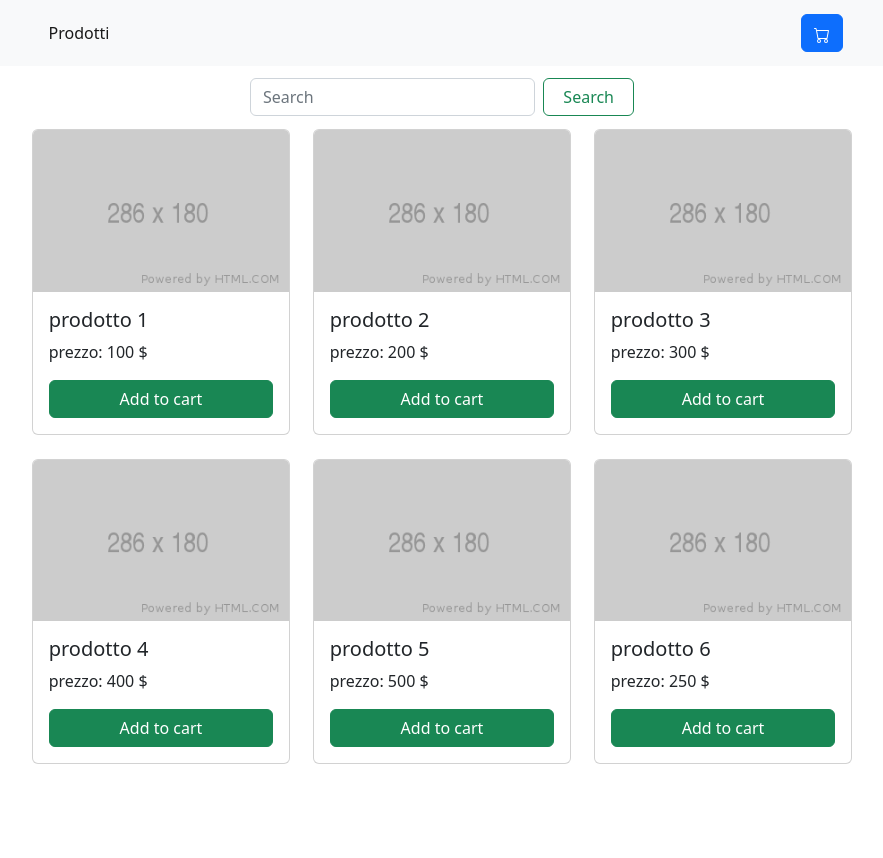
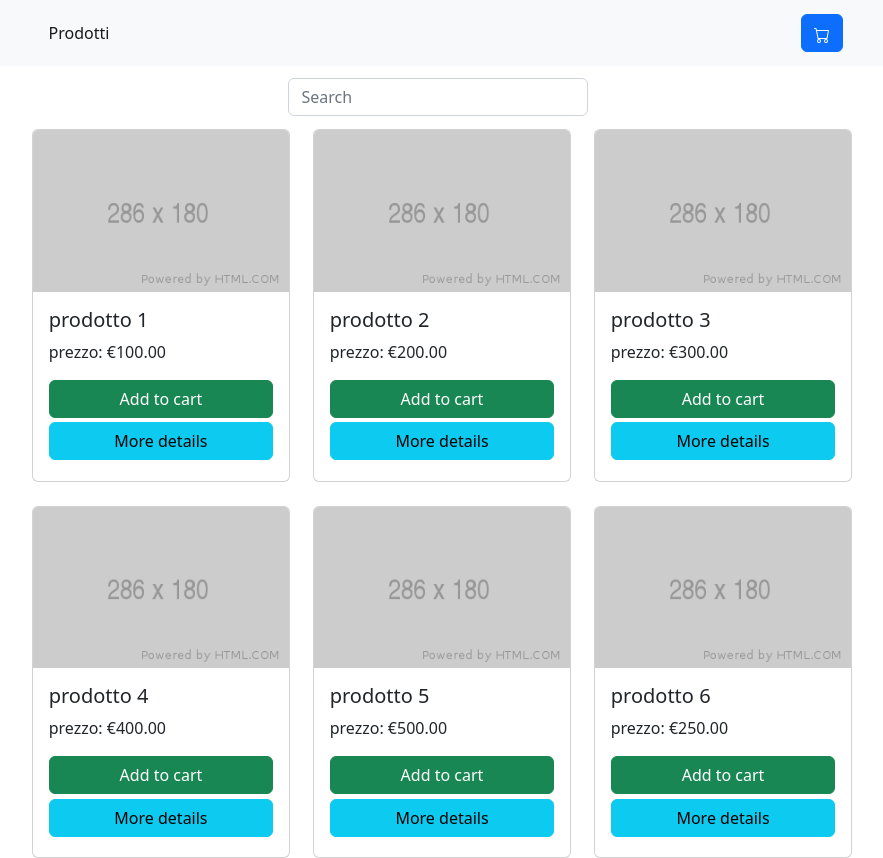
Before and after one commit to duilioandre/ecommerce-angular, an Angular app: page / in a window 1280 px wide. Shown: the whole page, without its empty margins (198-1081 px from the left). Before the commit the page ends 800 px from the top, so only its background shows below. Built offline with nearby package versions, Linux system fonts and the light colour scheme.

Commit message:
feat: added bootstrap model for product details

```diff
--- a/angular.json
+++ b/angular.json
@@ -26,7 +26,9 @@
               "src/styles.css",
               "node_modules/bootstrap/dist/css/bootstrap.min.css"
             ],
-            "scripts": []
+            "scripts": [
+              "node_modules/bootstrap/dist/js/bootstrap.min.js"
+            ]
           },
           "configurations": {
             "production": {
--- a/src/app/products/products.component.css
+++ b/src/app/products/products.component.css
@@ -11,4 +11,6 @@
 
 .btn {
   width: 100%;
+  margin: 0;
+  margin-bottom: 2%;
 }
--- a/src/app/products/products.component.html
+++ b/src/app/products/products.component.html
@@ -1,7 +1,6 @@
-<div class="search-container" style="width: 30%; margin:auto">
+<div class="search-container" style="width: 24%; margin:auto">
   <form class="d-flex" role="search">
     <input class="form-control me-2" type="search" placeholder="Search" aria-label="Search" [(ngModel)]="productName" [ngModelOptions]="{standalone: true}">
-    <button class="btn btn-outline-success"  style="width: 30%;" type="submit">Search</button>
   </form>
 </div>
 <div class="card-container">
@@ -12,11 +11,27 @@
                   <img src="../assets/placeholder_card_product.png" class="card-img-top" alt="...">
                   <div class="card-body">
                       <h5 class="card-title">{{ product.name }}</h5>
-                      <p class="card-text">prezzo: {{ product.price }} $</p>
+                      <p class="card-text">prezzo: {{ product.price  | currency:'EUR'}} </p>
                       <button type="button" class="btn btn-success">Add to cart</button>
+                      <button type="button" class="btn btn-info" data-bs-toggle="modal" data-bs-target="#exampleModal">More details</button>
                   </div>
               </div>
           </div>
       </div>
   </div>
 </div>
+
+<!-- Modal -->
+<div class="modal fade" id="exampleModal" tabindex="-1" aria-labelledby="exampleModalLabel" aria-hidden="true">
+  <div class="modal-dialog">
+    <div class="modal-content">
+      <div class="modal-header">
+        <h1 class="modal-title fs-5" id="exampleModalLabel"></h1>
+        <button type="button" class="btn-close" data-bs-dismiss="modal" aria-label="Close"></button>
+      </div>
+      <div class="modal-body">
+        ...
+      </div>
+    </div>
+  </div>
+</div>
```
